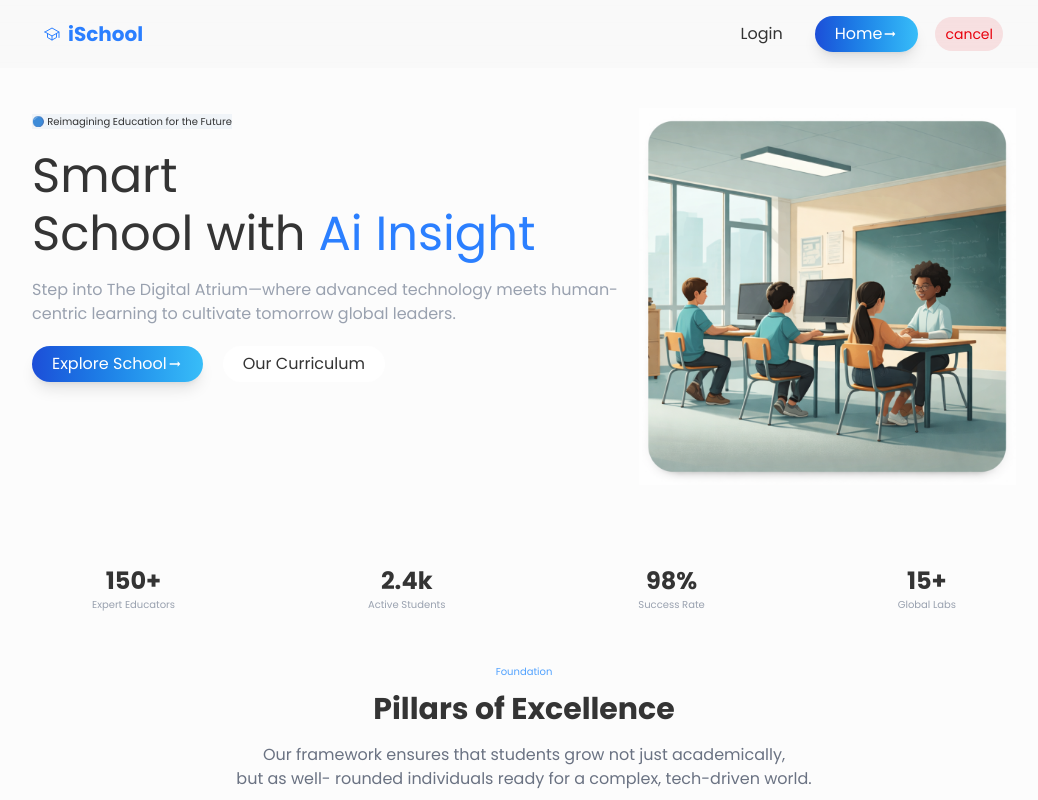
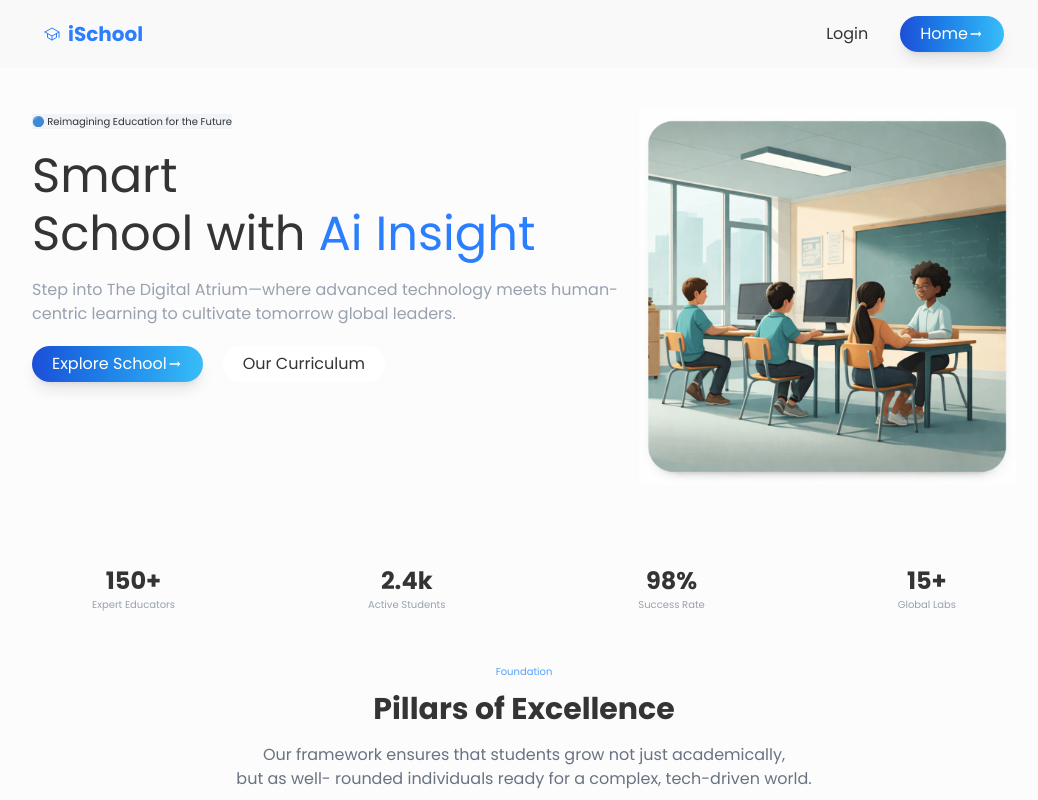
Before and after one commit to nicknasakt7/iSchool-Frontend, a Next.js app: page / in a window 1280 px wide. Shown: the top 800 px of the page, without its empty margins (116-1154 px from the left). Built offline with nearby package versions, Linux system fonts and the light colour scheme.

Commit message:
feat(constant)

```diff
--- a/src/app/layout.tsx
+++ b/src/app/layout.tsx
@@ -2,7 +2,6 @@ import type { Metadata } from "next";
 import { Inter } from "next/font/google";
 import { cn } from "@/lib/utils";
 import "./styles/globals.css";
-import Navbar from "@/components/navbar/navbar";
 import { Poppins } from "next/font/google";
 import { Toaster } from "sonner";
 
--- a/src/components/content/content.tsx
+++ b/src/components/content/content.tsx
@@ -5,59 +5,7 @@ import { MdArrowRightAlt } from "react-icons/md";
 import { motion } from "motion/react";
 import FooterContent from "./footercontent";
 import Link from "next/link";
-
-// export default function ContentHome() {
-//   return (
-//     <motion.div
-//       initial={{
-//         opacity: 0,
-//         scale: 0.5,
-//       }}
-//       animate={{ opacity: 1, scale: 1 }}
-//       transition={{ duration: 0.8 }}
-//     >
-//       <div className="flex flex-col md:flex-row pt-10 px-5">
-//         <div>
-//           <div className="bg-[#f0f4f8] inline-block ">
-//             <h1 className="text-[10px]">
-//               🔵 Reimagining Education for the Future
-//             </h1>
-//           </div>
-//           <div className="mt-5 space-y-2.5">
-//             <p className="text-5xl">Smart</p>
-//             <p className="text-5xl">School with</p>
-//             <p className="text-5xl text-blue-500">Ai Insight</p>
-//           </div>
-//           <div className="mt-5">
-//             <p className="text-gray-400">
-//               Step into The Digital Atrium—where advanced technology meets
-//               human-centric learning to cultivate tomorrow global leaders.
-//             </p>
-//           </div>
-//           <div className="mt-5 flex gap-5">
-//             <button className="flex items-center bg-linear-to-r from-[#1d4ed8] to-[#38bdf8] shadow-lg hover:opacity-90 transition-all px-5 py-1.5 rounded-2xl text-white">
-//               <p>Explore School</p>
-//               <MdArrowRightAlt />
-//             </button>
-//             <button className="bg-[#ffffff] rounded-2xl hover:bg-[#f7f9fb] px-5">
-//               Our Curriculum
-//             </button>
-//           </div>
-//         </div>
-//         <div>
-//           <div>
-//             <Image
-//               src={"/content.png"}
-//               alt="User Picture"
-//               width={628}
-//               height={628}
-//             />
-//           </div>
-//         </div>
-//       </div>
-//     </motion.div>
-//   );
-// }
+import { PATH } from "@/constants/path.constant";
 
 export default function Hero() {
 
@@ -127,7 +75,7 @@ export default function Hero() {
           </div>
 
           <div className="mt-5 flex gap-5">
-            <Link href={'/content'}>
+            <Link href={PATH.CONTENT}>
             <button className="flex items-center bg-linear-to-r from-[#1d4ed8] to-[#38bdf8] shadow-lg hover:opacity-90 transition-all px-5 py-1.5 rounded-2xl text-white">
               <p>Explore School</p>
               <MdArrowRightAlt />
--- a/src/components/form/contectform.tsx
+++ b/src/components/form/contectform.tsx
@@ -108,7 +108,7 @@ export default function ContectForm() {
           {/* w-max กว้างเท่ากับเนื้อหาภายในทั้งหมด */}
           <button
             type="submit"
-            className="w-max bg-linear-to-r from-[#1d4ed8] to-[#38bdf8] shadow-lg hover:opacity-90 transition-all flex gap-2 text-white text-sm px-8 py-3 rounded-full cursor-pointer hover:scale-105 duration-400 transition-all"
+            className="w-max bg-linear-to-r from-[#1d4ed8] to-[#38bdf8] shadow-lg hover:opacity-90 transition-all flex gap-2 text-white text-sm px-8 py-3 rounded-full cursor-pointer hover:scale-105 duration-400 "
           >
             Submit Application{" "}
             <Image src="/arrow_icon.svg" alt="submit" width={20} height={20} />
--- a/src/components/navbar/navbar.tsx
+++ b/src/components/navbar/navbar.tsx
@@ -1,13 +1,16 @@
-'use client'
+"use client";
 
 import Link from "next/link";
 import { useState } from "react";
 import { IoSchoolOutline } from "react-icons/io5";
 import { MdArrowRightAlt } from "react-icons/md";
-import { Button } from "../ui/button";
+import { usePathname } from "next/navigation";
+import { PATH } from "@/constants/path.constant";
 
 export default function Navbar() {
-    const [sidebarOpen, setSidsbaropen] = useState(false)
+  const [,setSidsbaropen] = useState(false);
+  const path = usePathname();
+  const isLoginPath = path === PATH.LOGIN;
 
   return (
     <nav className="flex justify-between items-center px-4 sm:px-12 lg:px-24 xl:px-40 py-4 sticky top-0 z-20 backdrop-blur-lg font-medium bg-white/50 dark:bg-gray-900/70 ">
@@ -15,23 +18,32 @@ export default function Navbar() {
         <div>
           <IoSchoolOutline className="text-blue-500" />
         </div>
-        <Link href={'/'}>
+        <Link href={PATH.HOME}>
           <div>
             <p className="font-bold text-blue-500 text-xl">iSchool</p>
           </div>
         </Link>
       </div>
       <div className="flex gap-4 items-center ">
-        <Link href={"/login"}>
+        {!isLoginPath && (
+          <Link href={PATH.LOGIN}>
             <div className=" hover:bg-gray-50 px-4 py-1 rounded-2xl animate-pulse">
               <button className="font-extralight">Login</button>
             </div>
           </Link>
+        )}
+        {!isLoginPath && (
           <div className="flex items-center bg-linear-to-r from-[#1d4ed8] to-[#38bdf8] shadow-lg hover:opacity-90 transition-all px-5 py-1.5 rounded-2xl text-white">
-          <a onClick={() => setSidsbaropen(false)} href="#contect" className=' hover:scale-105'>Home</a>
+            <a
+              onClick={() => setSidsbaropen(false)}
+              href="#contect"
+              className=" hover:scale-105"
+            >
+              Home
+            </a>
             <MdArrowRightAlt />
           </div>
-        <Button variant='destructive'>cancel</Button>
+        )}
       </div>
     </nav>
   );
--- /dev/null
+++ b/src/constants/path.constant.ts
@@ -0,0 +1,5 @@
+export const PATH = {
+  HOME : '/',
+  LOGIN : '/login',
+  CONTENT: '/content'
+} as const
```
Also changed, not shown: src/app/(home)/content/page.tsx (renamed from src/app/content/page.tsx), src/app/(home)/login/page.tsx (renamed from src/app/(auth)/login/page.tsx). Lines whose indentation alone changed are shown as unchanged.
